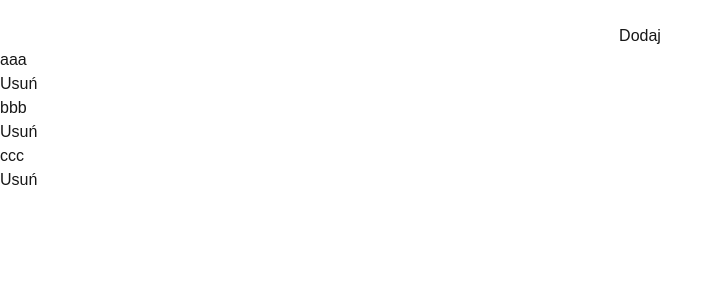
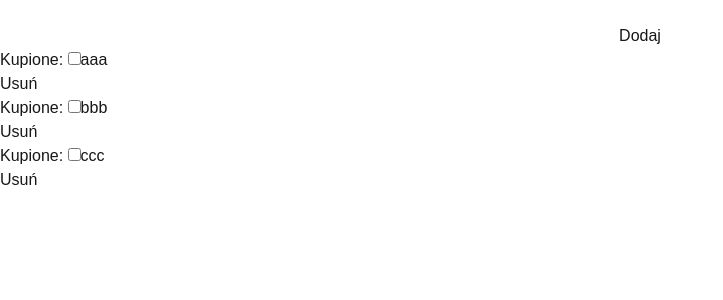
Before and after one commit to jonkiszp/nextjs-lesson, a Next.js app: page /zakupy in a window 1280 px wide. Shown: the top 300 px of the page, without its empty margins (0-723 px from the left). Built offline with nearby package versions, Linux system fonts and the light colour scheme.

Commit message:
poprawa koszyka co do zabezpieczeń pustej nazwy

```diff
--- a/app/zakupy/page.tsx
+++ b/app/zakupy/page.tsx
@@ -1,15 +1,20 @@
 "use client";
 
-import { useState } from "react";
+import { useRef, useState } from "react";
 
 export default function Zakupy() {
     const [produkty, setProdukty] = useState(['aaa', 'bbb', 'ccc']);
+    const [name, setName] = useState('');
+
+    const handleName = (event: any) => {
+        setName(event.target.value);
+    }
 
     const handleDodaj = (event: any) => {
-        if (event.target.value == '') {
-            return;
+        if (name !== '') {
+            setProdukty([...produkty, name]);
+            setName('');
         }
-        setProdukty([...produkty, event.target.value]);
     }
 
     const handleEnter = (event: any) => {
@@ -24,12 +29,15 @@ export default function Zakupy() {
 
     return (
         <>
-            <input name="product" onKeyDown={handleEnter} />
+            <input name="product" onChange={handleName} onKeyDown={handleEnter} />
             <button onClick={handleDodaj}>Dodaj</button>
             {produkty.map((produkt, index) => {
                 return (
                     <div key={`lista_produktow_${index}`}>
-                        <p>{produkt}</p>
+                        <label>Kupione: </label>
+                        <input type="checkbox" name="kupione" />
+                        {produkt}
+                        <br />
                         <button onClick={() => handleUsun(index)}>Usuń</button>
                     </div>
                 )
```
